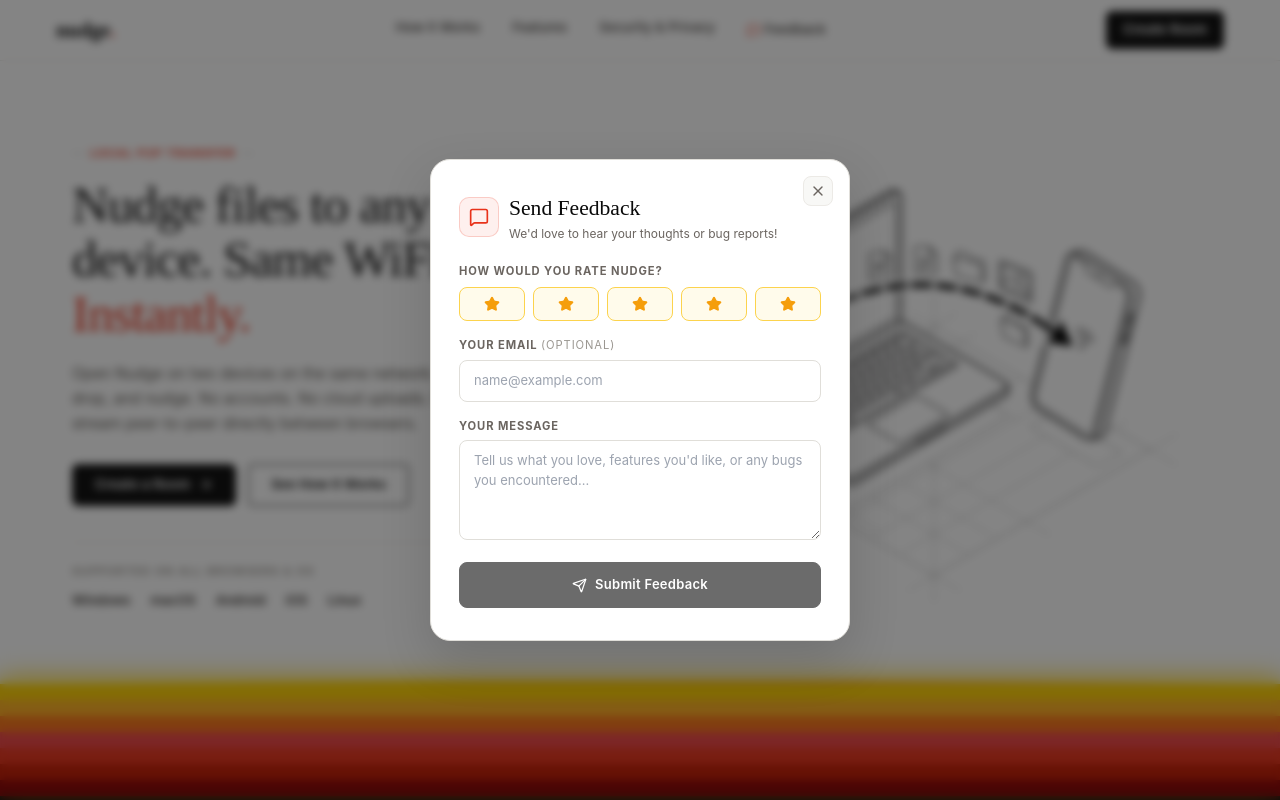
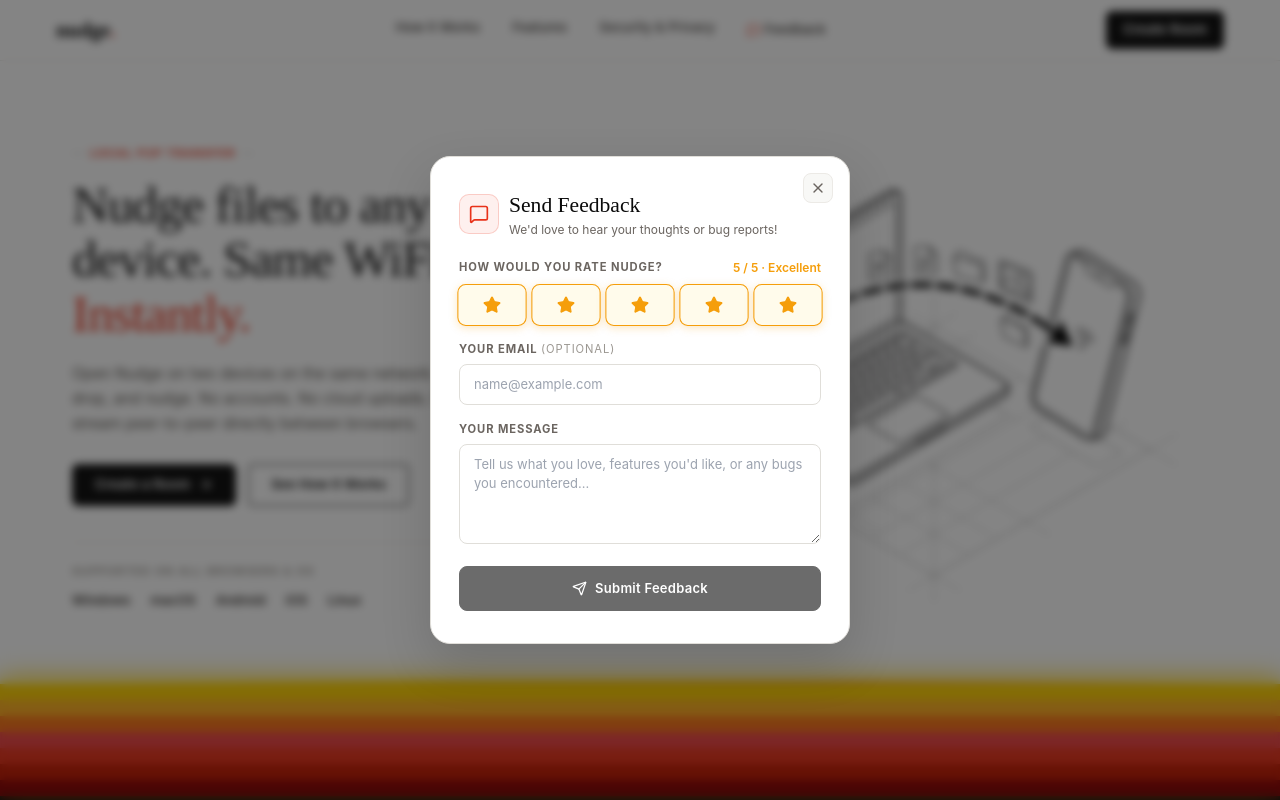
Before and after one commit to kaushik-45-dalvi/Nudge, a Next.js app: page / in a window 1280 px wide. Both pictures are taken after a click on the element "Feedback". Shown: the top 800 px of the page. Built offline with nearby package versions, Linux system fonts and the light colour scheme.

Commit message:
Upgrade FeedbackModal star rating with interactive hover effects and professional icons

```diff
--- a/components/common/FeedbackModal.tsx
+++ b/components/common/FeedbackModal.tsx
@@ -12,10 +12,14 @@
   const [email, setEmail] = useState('');
   const [message, setMessage] = useState('');
   const [rating, setRating] = useState<number>(5);
+  const [hoverRating, setHoverRating] = useState<number | null>(null);
   const [status, setStatus] = useState<'idle' | 'submitting' | 'success' | 'error'>('idle');
   const [errorMessage, setErrorMessage] = useState('');
 
   if (!isOpen) return null;
+
+  const RATING_LABELS = ['', 'Poor', 'Fair', 'Good', 'Very Good', 'Excellent'];
+  const currentRating = hoverRating !== null ? hoverRating : rating;
 
   const handleSubmit = async (e: FormEvent) => {
     e.preventDefault();
@@ -132,26 +136,38 @@
           <form onSubmit={handleSubmit} style={{ display: 'flex', flexDirection: 'column', gap: 16, marginTop: 8 }}>
             {/* Rating */}
             <div>
-              <label style={{ display: 'block', fontSize: '0.7rem', fontWeight: 700, letterSpacing: '0.08em', textTransform: 'uppercase', color: '#6B6560', marginBottom: 8 }}>
+              <div style={{ display: 'flex', alignItems: 'center', justifyContent: 'space-between', marginBottom: 8 }}>
+                <label style={{ fontSize: '0.7rem', fontWeight: 700, letterSpacing: '0.08em', textTransform: 'uppercase', color: '#6B6560' }}>
                   How would you rate Nudge?
                 </label>
-              <div style={{ display: 'flex', gap: 8 }}>
-                {[1, 2, 3, 4, 5].map((star) => (
+                <span style={{ fontSize: '0.75rem', fontWeight: 600, color: '#F59E0B' }}>
+                  {currentRating} / 5 · {RATING_LABELS[currentRating]}
+                </span>
+              </div>
+              <div style={{ display: 'flex', gap: 8 }} onMouseLeave={() => setHoverRating(null)}>
+                {[1, 2, 3, 4, 5].map((star) => {
+                  const isActive = star <= currentRating;
+                  return (
                     <button
                       key={star}
                       type="button"
                       onClick={() => setRating(star)}
+                      onMouseEnter={() => setHoverRating(star)}
+                      title={`${star} star${star > 1 ? 's' : ''}`}
                       style={{
-                      background: star <= rating ? '#FFFBEB' : '#F8F8F6',
-                      border: star <= rating ? '1px solid #FCD34D' : '1px solid #ECEAE6',
-                      borderRadius: 8, padding: '8px 12px', cursor: 'pointer',
+                        background: isActive ? '#FFFBEB' : '#F8F8F6',
+                        border: isActive ? '1.5px solid #F59E0B' : '1.5px solid #ECEAE6',
+                        borderRadius: 8, padding: '10px 0', cursor: 'pointer',
                         display: 'flex', alignItems: 'center', justifyContent: 'center', flex: 1,
-                      transition: 'all 0.15s ease'
+                        boxShadow: isActive ? '0 2px 8px rgba(245, 158, 11, 0.25)' : 'none',
+                        transition: 'all 0.15s cubic-bezier(0.4, 0, 0.2, 1)',
+                        transform: isActive ? 'scale(1.05)' : 'scale(1)'
                       }}
                     >
-                    <Star size={16} fill={star <= rating ? '#F59E0B' : 'none'} color={star <= rating ? '#F59E0B' : '#B8B5AE'} />
+                      <Star size={18} fill={isActive ? '#F59E0B' : 'transparent'} color={isActive ? '#F59E0B' : '#B8B5AE'} strokeWidth={1.5} />
                     </button>
-                ))}
+                  );
+                })}
               </div>
             </div>
 
```
Lines whose indentation alone changed are shown as unchanged.
